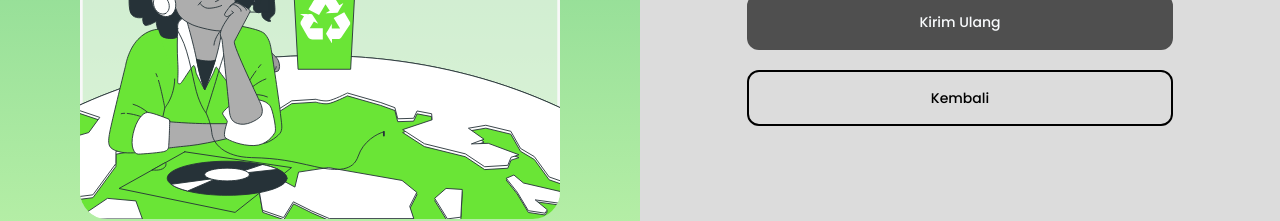
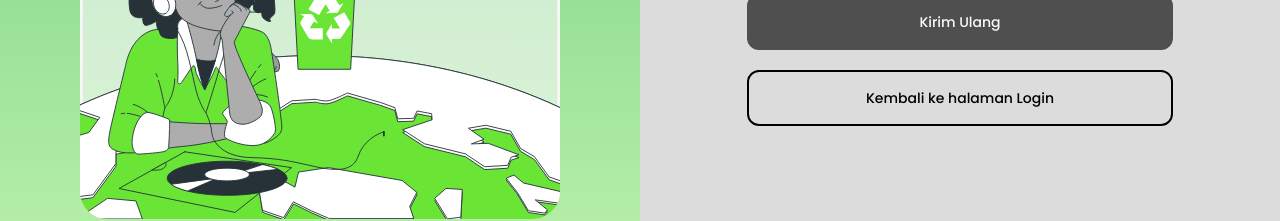
Before and after one commit to proxo-pt/recyeco-fe, a Next.js app: page /forget-resetpass in a window 1280 px wide. Shown: the part 430-651 px from the top of the page. Built offline with nearby package versions, Linux system fonts and the light colour scheme.

Commit message:
chore: add route to back send email

```diff
--- a/src/features/Auth/forget-resetpass.tsx
+++ b/src/features/Auth/forget-resetpass.tsx
@@ -1,6 +1,7 @@
 import { Button } from '@/components/ui/button';
 import { getAssetUrl } from '@/lib/utils';
 import Image from 'next/image';
+import Link from 'next/link';
 import { FC } from 'react';
 
 const ForgetResetPass: FC = () => {
@@ -28,15 +29,22 @@ const ForgetResetPass: FC = () => {
           </p>
         </div>
         <div className="flex flex-col gap-5 w-8/12">
-          <Button size={'login'} className="bg-[#4F4F4F] hover:bg-neutral-500">
+          <Link href="/forget-pass">
+            <Button
+              size={'login'}
+              className="w-full bg-[#4F4F4F] hover:bg-neutral-500"
+            >
               Kirim Ulang
             </Button>
+          </Link>
+          <Link href="/sign-in">
             <Button
               size={'login'}
-            className="bg-[#DCDCDC] text-black border-black border-2 hover:bg-[#4F4F4F] hover:border-0 hover:text-white"
+              className="w-full bg-[#DCDCDC] text-black border-black border-2 hover:bg-[#4F4F4F] hover:border-0 hover:text-white"
             >
-            Kembali
+              Kembali ke halaman Login
             </Button>
+          </Link>
         </div>
       </div>
     </div>
```
Lines whose indentation alone changed are shown as unchanged.
